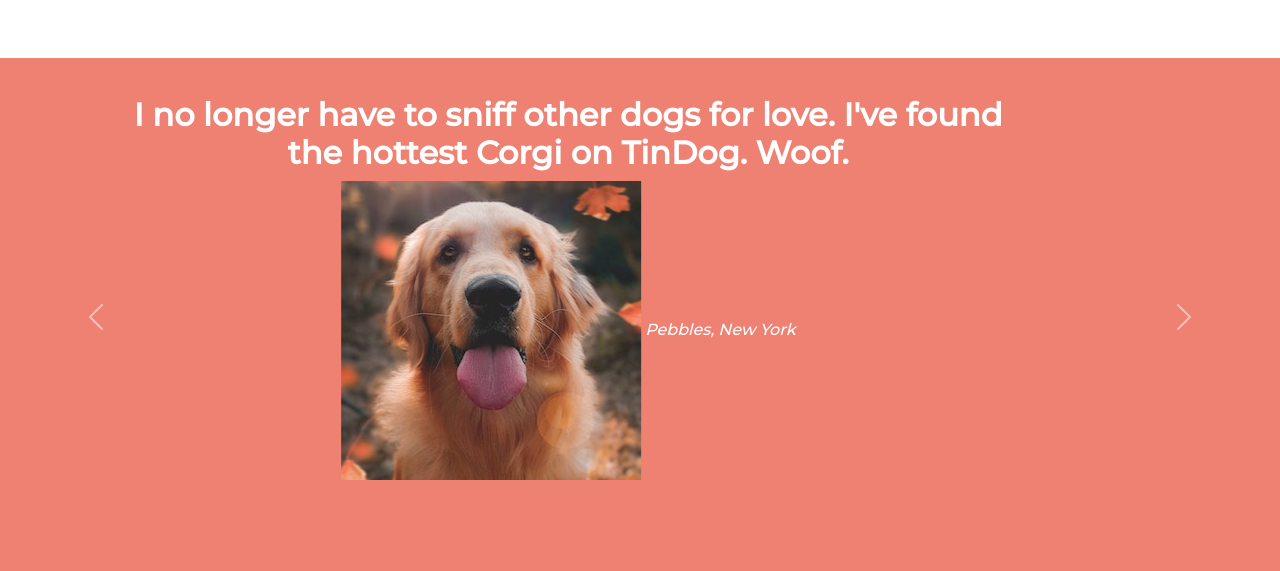
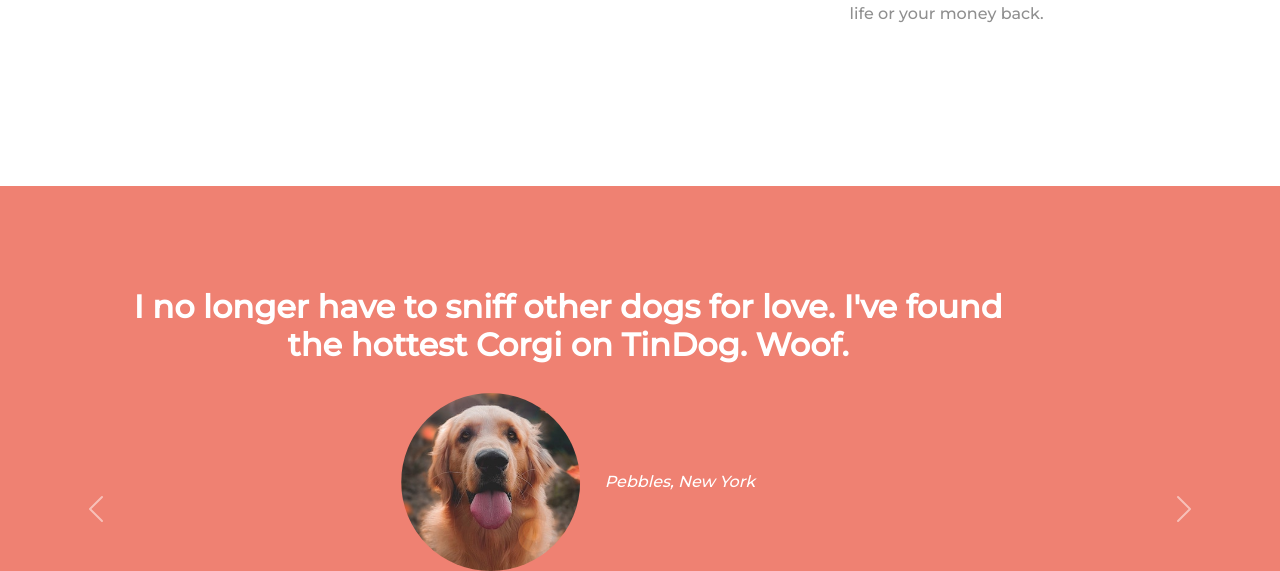
Before and after one commit to StephanieIlievaa/TinDog-Landing-Page, a plain HTML site: page index.html in a window 1280 px wide. Shown: the part 826-1397 px from the top of the page. Drawn offline with nearby package versions, Linux system fonts and the light colour scheme.

Commit message:
completed

```diff
--- a/css/styles.css
+++ b/css/styles.css
@@ -34,7 +34,7 @@ p {
 /* Containers */
 
 .container-fluid {
-    padding: 3% 15%;
+    padding: 8% 15%;
 }
 
 /* Sections */
--- a/index.html
+++ b/index.html
@@ -105,7 +105,7 @@
       <div class="carousel-inner">
         <div class="carousel-item active container-fluid">
           <h2>I no longer have to sniff other dogs for love. I've found the hottest Corgi on TinDog. Woof.</h2>
-          <img src="images/dog-img.jpg" alt="dog-profile">
+          <img class="testimonial-image" src="images/dog-img.jpg" alt="dog-profile">
           <em>Pebbles, New York</em>
         </div>
         <div class="carousel-item  container-fluid">
```
